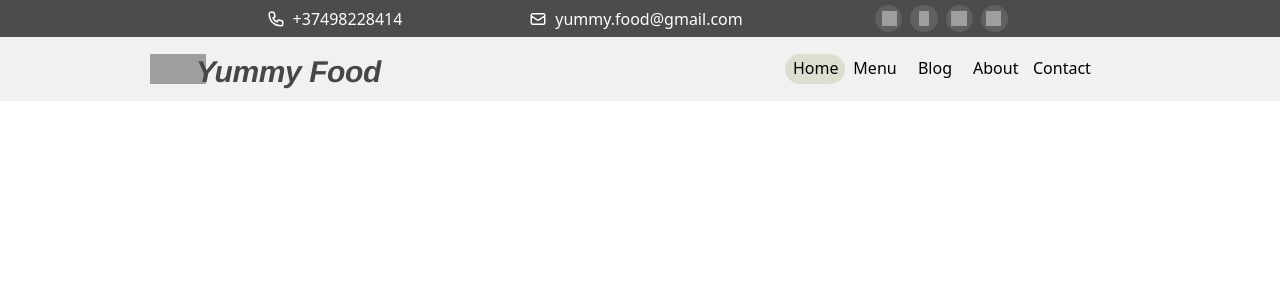
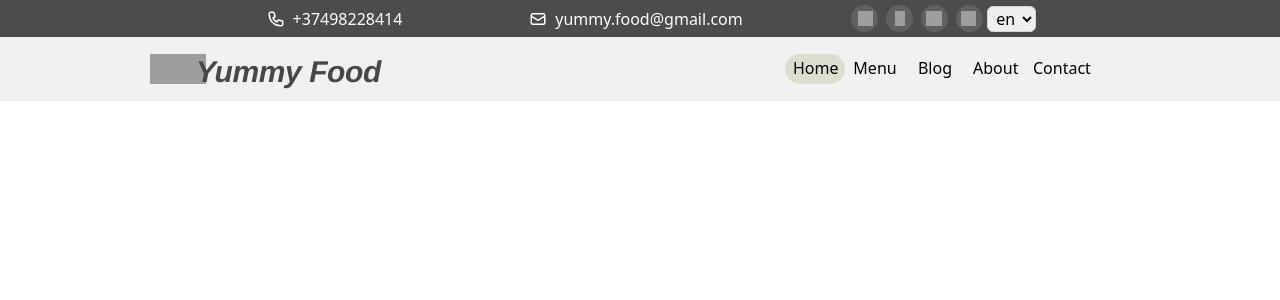
Before and after one commit to mfelfelani72/restaurant, a React (Create React App) app in the folder frontend/: page / in a window 1280 px wide. Shown: the top 300 px of the page. Built offline with nearby package versions, Linux system fonts and the light colour scheme; grey boxes are pictures that could not be loaded.

Commit message:
first language

```diff
--- a/frontend/package.json
+++ b/frontend/package.json
@@ -6,8 +6,13 @@
     "@testing-library/jest-dom": "^5.17.0",
     "@testing-library/react": "^13.4.0",
     "@testing-library/user-event": "^13.5.0",
+    "i18next": "^23.10.0",
+    "i18next-browser-languagedetector": "^7.2.0",
     "react": "^18.2.0",
     "react-dom": "^18.2.0",
+    "react-i18next": "^14.0.5",
+    "react-router": "^6.22.2",
+    "react-router-dom": "^5.2.0",
     "react-scripts": "5.0.1",
     "web-vitals": "^2.1.4"
   },
--- a/frontend/public/index.html
+++ b/frontend/public/index.html
@@ -1,5 +1,5 @@
 <!DOCTYPE html>
-<html lang="en">
+<html id="root-html" dir="ltr">
   <head>
     <meta charset="utf-8" />
     <link rel="icon" href="%PUBLIC_URL%/favicon.ico" />
--- a/frontend/src/App.js
+++ b/frontend/src/App.js
@@ -3,14 +3,42 @@ import { IconOutlineMail1 } from "../src/icons/IconOutlineMail1";
 import { IconOutlinePhone1 } from "../src/icons/IconOutlinePhone1";
 import { OriginalLogo } from "../src/components/OriginalLogo";
 import { Button } from "../src/components/Button";
+import { useTranslation } from "react-i18next";
+
+import React, { useState } from 'react';
+
+
+import useGeneralContext from "./context/GeneralContext";
+
+
+const Languages = [
+  { id: 'rtl', name: 'fa' },
+  { id: 'ltr', name: 'en' },
+];
 
 function App() {
+
+  const {
+    setLng,
+    setCurrentLng,
+    currentLng,
+  } = useGeneralContext();
+
+  const handleChange = (e) => {
+
+    setLng(Languages[e.target.value])
+    // setLng(Languages[1])
+  }
+
+
+  const { t } = useTranslation();
   return (
     <>
       <div className="flex flex-col">
 
 
         {/* top bar */}
+
 
         <div className="w-screen px-[37px] py-[5px] top-0 bg-[#4c4c4c]">
 
@@ -66,6 +94,22 @@ function App() {
                   />
                 </div>
               </a>
+
+              <select
+
+                id="language"
+                onChange={handleChange}
+                className="border border-gray-300 rounded-md px-1 focus:outline-none focus:border-rose-900"
+              >
+                 <option value="">{currentLng.name}</option>
+                {Languages.map((language, languageIdx) => (
+
+                  <option key={languageIdx} value={languageIdx}>
+                    {language.name}
+                  </option>
+
+                ))}
+              </select>
             </div>
 
           </div >
@@ -101,7 +145,9 @@ function App() {
             <div className="basis-1/2 justify-center inline-flex items-center">
               <div className="px-2 h-[30px] w-[60px] bg-[#dbdfd0] rounded-[34px]">
                 <div className="mt-[2px]">
-                  Home
+
+                  {t('home')}
+
                 </div>
               </div>
               <div className="px-2  h-[30px] w-[60px]">
--- /dev/null
+++ b/frontend/src/context/GeneralContext.jsx
@@ -0,0 +1,46 @@
+import React, { createContext, useContext, useState } from "react";
+import i18n from "../i18n";
+
+
+const GeneralContext = createContext({});
+
+export const GeneralProvider = ({ children }) => {
+    const [currentLng, setCurrentLng] = useState({ id: 'ltr', name: 'en' });
+
+    const setLng = (e) => {
+
+        i18n.changeLanguage(e.name);
+        setCurrentLng(e);
+        // console.log(currentLng);
+        localStorage.setItem("currentLngId", [e.id]);
+        localStorage.setItem("currentLngName", [e.name]);
+        const rootHtml = document.getElementById("root-html");
+        if (rootHtml && e.id == 'rtl') {
+            // console.log("rtl");
+            rootHtml.setAttribute("dir", 'rtl');
+        }
+        else {
+            // console.log("ltr");
+            rootHtml.setAttribute("dir", 'ltr');
+        }
+
+    };
+
+
+
+    return <GeneralContext.Provider value={{
+
+        setLng,
+        currentLng,
+        setCurrentLng,
+
+    }}>
+        {children}
+    </GeneralContext.Provider>
+
+
+}
+
+export default function useGeneralContext() {
+    return useContext(GeneralContext);
+}
--- /dev/null
+++ b/frontend/src/i18n/en.js
@@ -0,0 +1,6 @@
+const en = {
+  home: "Home",
+  menu: "Menu",
+};
+
+export default en;
--- /dev/null
+++ b/frontend/src/i18n/fa.js
@@ -0,0 +1,6 @@
+const fa = {
+  home: "خانه",
+  menu: "منو",
+  };
+
+  export default fa;
--- /dev/null
+++ b/frontend/src/i18n/index.js
@@ -0,0 +1,33 @@
+import i18n from "i18next";
+import { initReactI18next } from "react-i18next";
+import LanguageDetector from 'i18next-browser-languagedetector';
+import en from "./en";
+import fa from "./fa";
+
+i18n
+  .use(initReactI18next) // passes i18n down to react-i18next
+  .use(LanguageDetector)
+  .init({
+    // the translations
+    // (tip move them in a JSON file and import them,
+    // or even better, manage them via a UI: https://react.i18next.com/guides/multiple-translation-files#manage-your-translations-with-a-management-gui)
+    resources: {
+      en: {
+        translation: en,
+      },
+      fa: {
+        translation: fa,
+      },
+    },
+    keySeparotor: false,
+
+    // lng: defaultLng, // if you're using a language detector, do not define the lng option
+
+    // fallbackLng: "fa",
+
+    interpolation: {
+      escapeValue: false, // react already safes from xss => https://www.i18next.com/translation-function/interpolation#unescape
+    },
+  });
+
+export default i18n;
--- a/frontend/src/index.js
+++ b/frontend/src/index.js
@@ -1,17 +1,21 @@
 import React from 'react';
-import ReactDOM from 'react-dom/client';
+import { BrowserRouter } from "react-router-dom";
+
+import { GeneralProvider } from './context/GeneralContext.jsx';
+
+import App from './App';
 import './index.css';
-import App from './App';
-import reportWebVitals from './reportWebVitals';
+import './i18n/index.js';
 
-const root = ReactDOM.createRoot(document.getElementById('root'));
+import { createRoot } from 'react-dom/client';
+
+const root = createRoot(document.getElementById('root'));
+
 root.render(
-  <React.StrictMode>
-    <App />
-  </React.StrictMode>
+  <BrowserRouter>
+    <GeneralProvider>
+      <App />
+    </GeneralProvider>
+  </BrowserRouter>
+
 );
-
-// If you want to start measuring performance in your app, pass a function
-// to log results (for example: reportWebVitals(console.log))
-// or send to an analytics endpoint. Learn more: https://bit.ly/CRA-vitals
-reportWebVitals();
```
Also changed, not shown: 2 other files (tests, documents, lock files or other folders).
